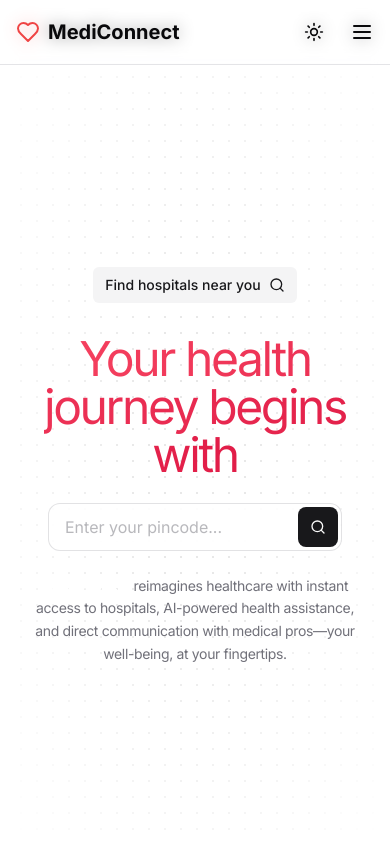
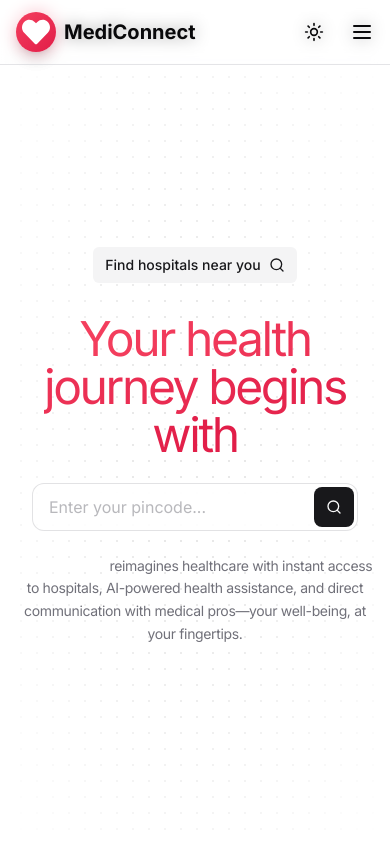
Before and after one commit to ayush-that/Nosu-AI-Hackathon, a Next.js app: page / in a window 390 px wide. Shown: the top 844 px of the page. Built offline with nearby package versions, Linux system fonts and the light colour scheme.

Commit message:
Fixed margin issues and css

```diff
--- a/components/Landing/Footer.tsx
+++ b/components/Landing/Footer.tsx
@@ -25,7 +25,7 @@ export default function Footer() {
           {/* Brand Section */}
           <div className="space-y-6">
             <div className="flex items-center gap-3">
-              <div className="w-12 h-12 rounded-xl bg-gradient-to-br from-rose-500 to-rose-600 flex items-center justify-center shadow-lg">
+              <div className="w-10 h-10 rounded-full bg-gradient-to-br from-rose-500 to-rose-600 flex items-center justify-center shadow-lg">
                 <FaHeart className="w-7 h-7 text-white" />
               </div>
               <div className="flex flex-col">
--- a/components/Landing/Hero.tsx
+++ b/components/Landing/Hero.tsx
@@ -36,9 +36,9 @@ export default function Hero() {
         <div className="absolute inset-0 bg-background [mask-image:radial-gradient(ellipse_at_center,transparent_20%,black)]" />
       </div>
 
-      <div className="container relative z-10 mx-auto max-w-[1200px] px-4 flex items-center justify-center =">
+      <div className="container relative z-10 mx-auto max-w-[1200px]  flex items-center justify-center =">
         <div className="flex gap-8 py-12 lg:py-10 items-center justify-center flex-col text-center">
-          <div className="mt-10 md:mt-6">
+          <div className="md:mt-6">
             <Button variant="secondary" size="sm" className="gap-2">
               Find hospitals near you <Search className="w-4 h-4" />
             </Button>
--- a/components/Landing/header.tsx
+++ b/components/Landing/header.tsx
@@ -14,6 +14,7 @@ import { useState } from "react";
 import Link from "next/link";
 import { ThemeToggle } from "@/components/theme-toggle";
 import { useRouter } from "next/navigation";
+import { FaHeart } from "react-icons/fa";
 
 export default function Header() {
   const [isOpen, setIsOpen] = useState(false);
@@ -71,7 +72,9 @@ export default function Header() {
       <div className="container mx-auto px-4">
         <nav className="flex h-16 items-center justify-between">
           <Link href="/" className="flex items-center space-x-2">
-            <Heart className="h-6 w-6 text-red-500" />
+            <div className="w-10 h-10 rounded-full bg-gradient-to-br from-rose-500 to-rose-600 flex items-center justify-center shadow-lg">
+              <FaHeart className="w-7 h-7 text-white" />
+            </div>
             <span className="text-xl font-bold">MediConnect</span>
           </Link>
 
```
